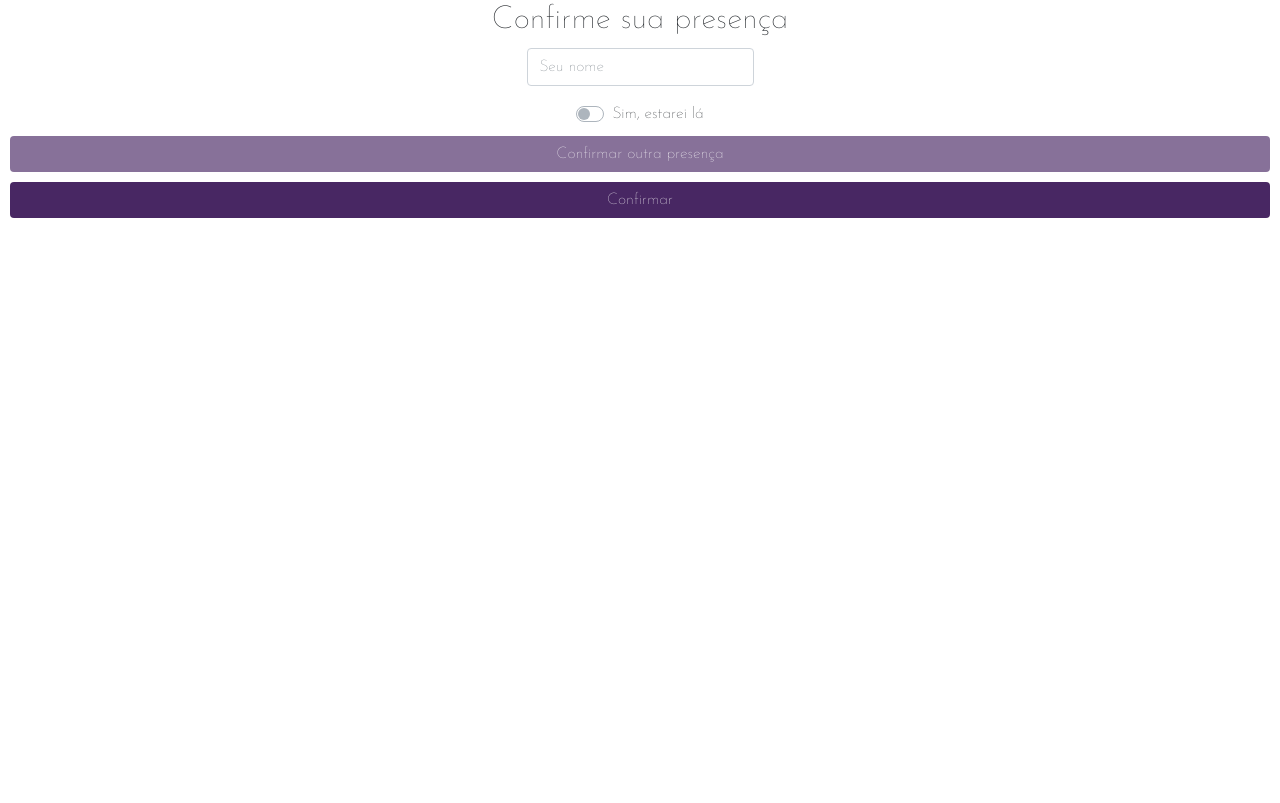
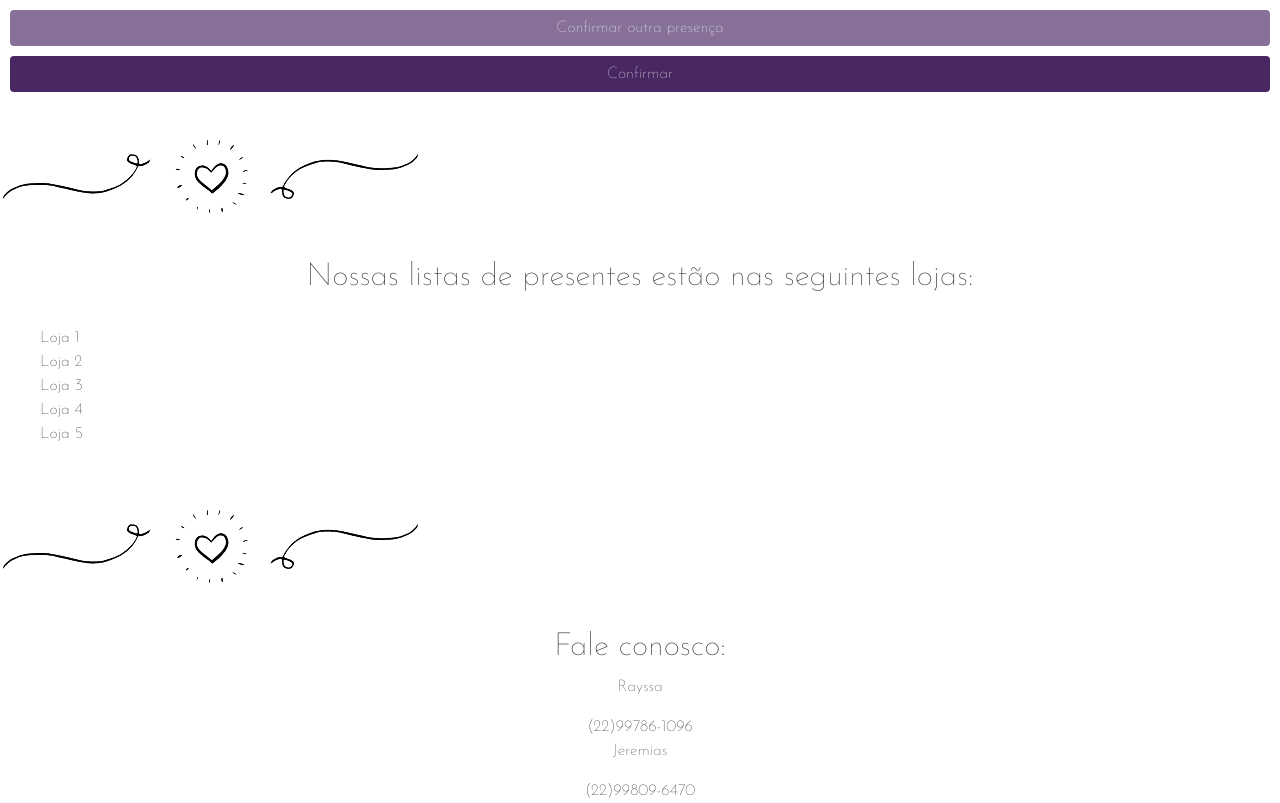
Before and after one commit to rayssamontecchiari/jererayssa-website, a Nuxt app: page / in a window 1280 px wide. Shown: the part 1680-2483 px from the top of the page. Before the commit the page ends 2189 px from the top, so only its background shows below. Built offline with nearby package versions, Linux system fonts and the light colour scheme.

Commit message:
acrescenta divisorias, lista de presente e contato

```diff
--- /dev/null
+++ b/components/Contato.vue
@@ -0,0 +1,24 @@
+<template>
+  <div class="contato-wrapper">
+    <h2>Fale conosco:</h2>
+    <div>
+      <p>Rayssa</p>
+      <a href="tel:22997861096"> (22)99786-1096 </a>
+    </div>
+    <div>
+      <p>Jeremias</p>
+      <a href="tel:22998096470"> (22)99809-6470 </a>
+    </div>
+  </div>
+</template>
+
+<script>
+export default {};
+</script>
+
+<style>
+.contato-wrapper {
+  text-align: center;
+  margin-top: 40px;
+}
+</style>
--- a/components/Form.vue
+++ b/components/Form.vue
@@ -71,15 +71,11 @@ export default {
 
 <style lang="css">
 .form {
-  height: 100vh;
-
   text-align: center;
 
   display: flex;
   flex-direction: column;
-  justify-content: center;
-  align-items: center;
-  padding: 0 10px;
+  padding: 40px 10px 0;
 }
 .btn-submit,
 .btn-submit:after {
--- /dev/null
+++ b/components/Presentes.vue
@@ -0,0 +1,38 @@
+<template>
+  <div class="presentes-wrapper">
+    <h2>Nossas listas de presentes estão nas seguintes lojas:</h2>
+    <ul class="lista-lojas">
+      <li class="itens-lista">
+        <a
+          href="https://www.americanas.com.br/?epar=bp_br_00_go_sch_brand_americanas_202002&utm_medium=buscappc&utm_source=google&utm_campaign=marca:acom%3bmidia:buscappc%3bformato:branding%3bsubformato:00%3bidcampanha:sch_brand_americanas_202002&opn=YZMEZP&WT.srch=1&gclid=Cj0KCQjw_4-SBhCgARIsAAlegrWnMLtexLf_zwNTdMyMgASEgi5c-YEbK5DgqozU6yAxIvQd1fJpQIkaAuN8EALw_wcB"
+        >
+          Loja 1
+        </a>
+      </li>
+      <li class="itens-lista"><a href=""> Loja 2 </a></li>
+      <li class="itens-lista"><a href=""> Loja 3 </a></li>
+      <li class="itens-lista"><a href=""> Loja 4 </a></li>
+      <li class="itens-lista"><a href=""> Loja 5 </a></li>
+    </ul>
+  </div>
+</template>
+
+<script>
+export default {};
+</script>
+
+<style>
+.presentes-wrapper {
+  padding-top: 40px;
+  text-align: center;
+}
+
+.lista-lojas {
+  text-align: left;
+  margin-top: 30px;
+}
+
+.itens-lista {
+  list-style: none;
+}
+</style>
--- a/pages/index.vue
+++ b/pages/index.vue
@@ -2,7 +2,12 @@
   <div>
     <Banner />
     <Data-local />
+    <img src="../css/images/line.png" alt="" class="divisoria" />
     <Form />
+    <img src="../css/images/line.png" alt="" class="divisoria" />
+    <Presentes />
+    <img src="../css/images/line.png" alt="" class="divisoria" />
+    <Contato />
   </div>
 </template>
 
@@ -17,4 +22,9 @@ body {
   /* background-image: url("../css/images/fundo.jpg"); */
   font-family: "josefin", sans-serif;
 }
+
+.divisoria {
+  max-width: 100%;
+  margin-top: 40px;
+}
 </style>
```
